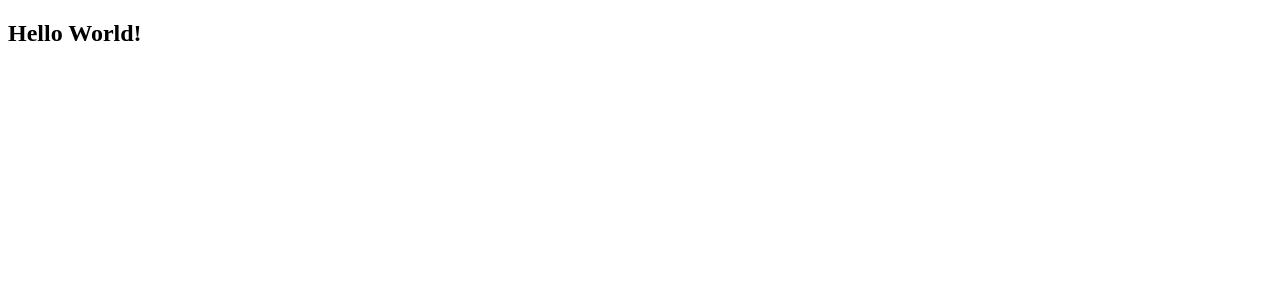
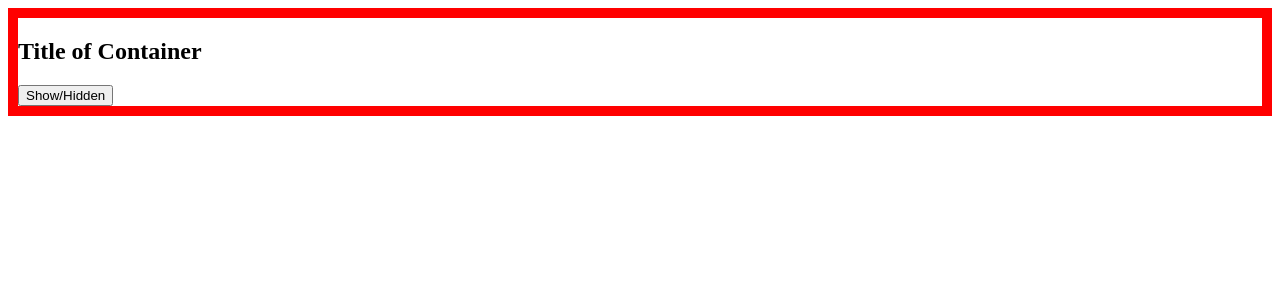
Before and after one commit to GiuseppeCrimi99/REACT, a React (Vite) app in the folder my-app/: page / in a window 1280 px wide. Shown: the top 300 px of the page. Built offline with nearby package versions, Linux system fonts and the light colour scheme.

Commit message:
exercise children

```diff
--- a/my-app/src/App.jsx
+++ b/my-app/src/App.jsx
@@ -1,12 +1,13 @@
+import Container from "./Container";
 import { Hello } from "./Hello";
+
 
 export function App (){
     return(
-        <div>
+        <Container title={<h2>Title of Container</h2>}>
 
-                 <Hello />
+                <Hello/>
 
-
-        </div>
+           </Container>
     )
 }
--- /dev/null
+++ b/my-app/src/Container.jsx
@@ -0,0 +1,23 @@
+import { useState } from "react"
+
+const Container=({title,children})=>{
+
+
+    const[collapse,setCollapse]=useState(false)
+
+    const handleToggleCollapse=()=>{
+        setCollapse((c)=>!c)
+    }
+
+
+    return(
+        <div className="app">
+            <div className="app-title">{title}
+            <button onClick={handleToggleCollapse}>Show/Hidden</button>
+            </div>
+            {collapse&&<div className="app-content">{children}</div>}
+        </div>
+    )
+}
+
+export default Container
--- /dev/null
+++ b/my-app/src/index.css
@@ -0,0 +1,4 @@
+.app{
+border: 10px solid red;
+background-color: white;
+}
--- a/my-app/src/index.jsx
+++ b/my-app/src/index.jsx
@@ -1,6 +1,7 @@
-import { Hello } from "./Hello"
+
 import { App } from "./App"
 import {createRoot} from "react-dom/client"
 const rootElement= document.getElementById("root")
 const root= createRoot(rootElement)
 root.render(<App/>)
+import "./index.css"
```
